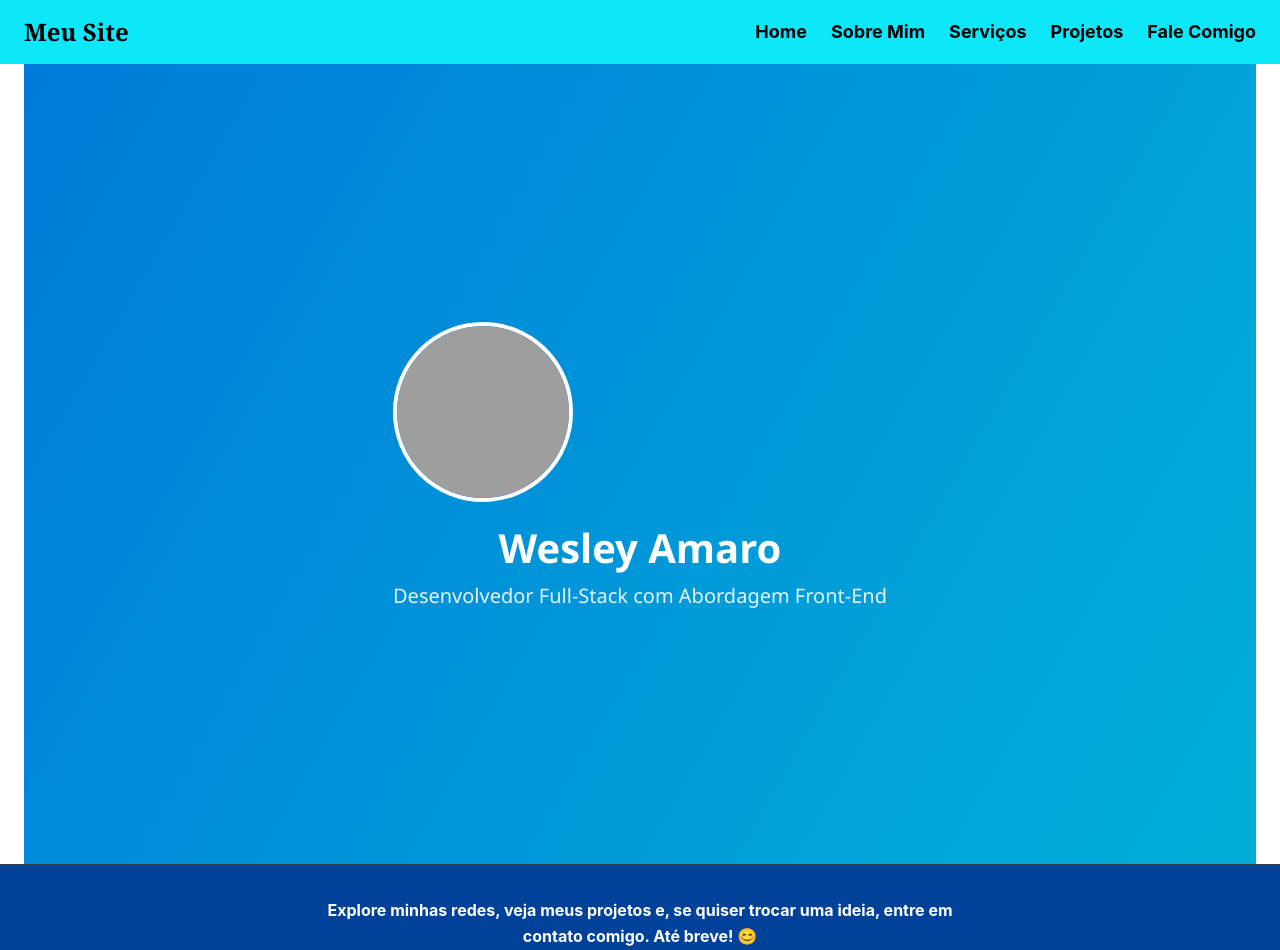
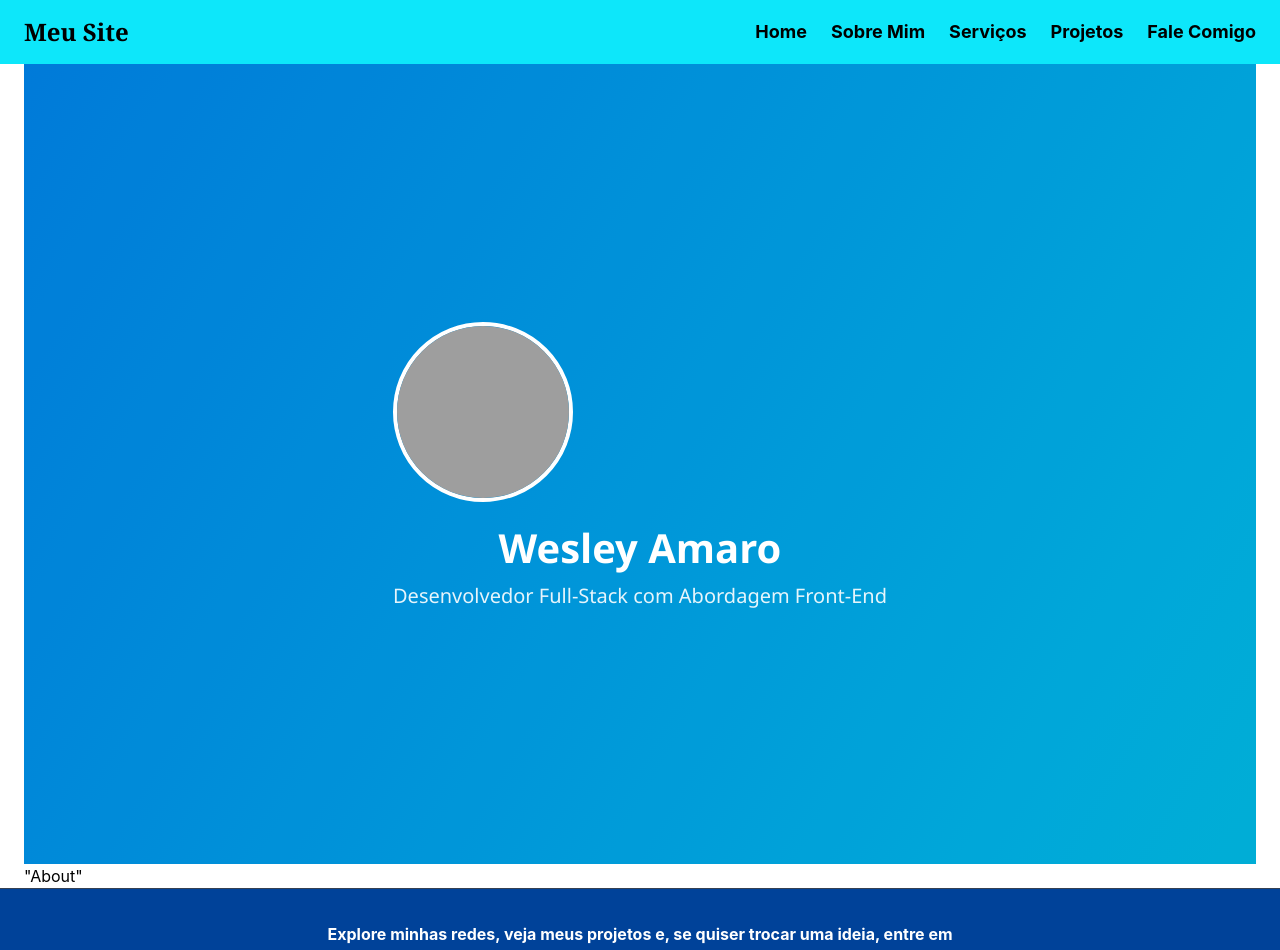
Before and after one commit to wesley-amaro/freelancerWebsite, a React (Vite) app: page / in a window 1280 px wide. Shown: the top 950 px of the page. Built offline with nearby package versions, Linux system fonts and the light colour scheme; grey boxes are pictures that could not be loaded.

Commit message:
feat: Adicionado nova funcionalidade a pagina Hero(Home)

```diff
--- a/src/Pages/Home/Home.tsx
+++ b/src/Pages/Home/Home.tsx
@@ -1,10 +1,12 @@
 import React from "react";
 import Hero from "../../components/Hero/Hero";
+import About from "./About/About";
 
 const Home: React.FC = () => {
   return (
     <>
       <Hero />
+      <About />
     </>
   );
 };
```
